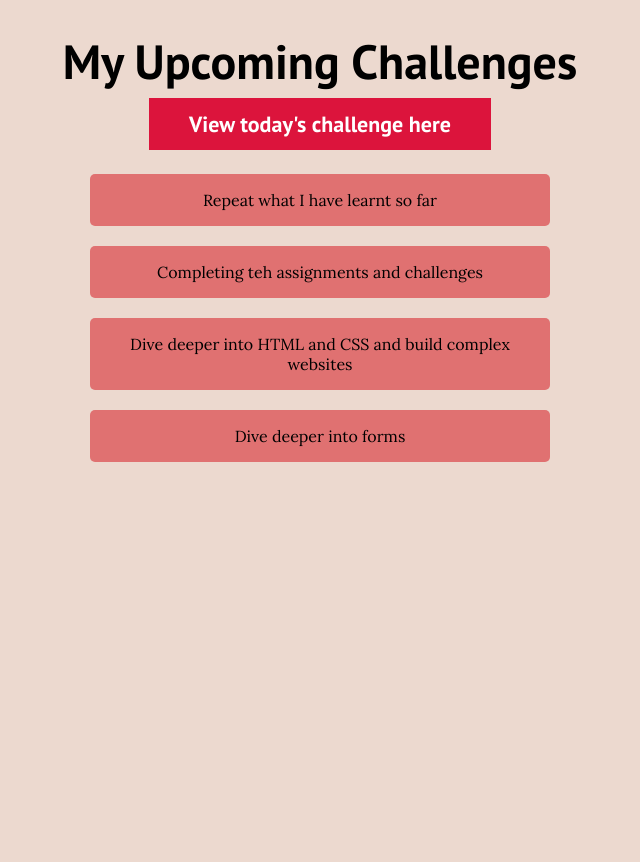
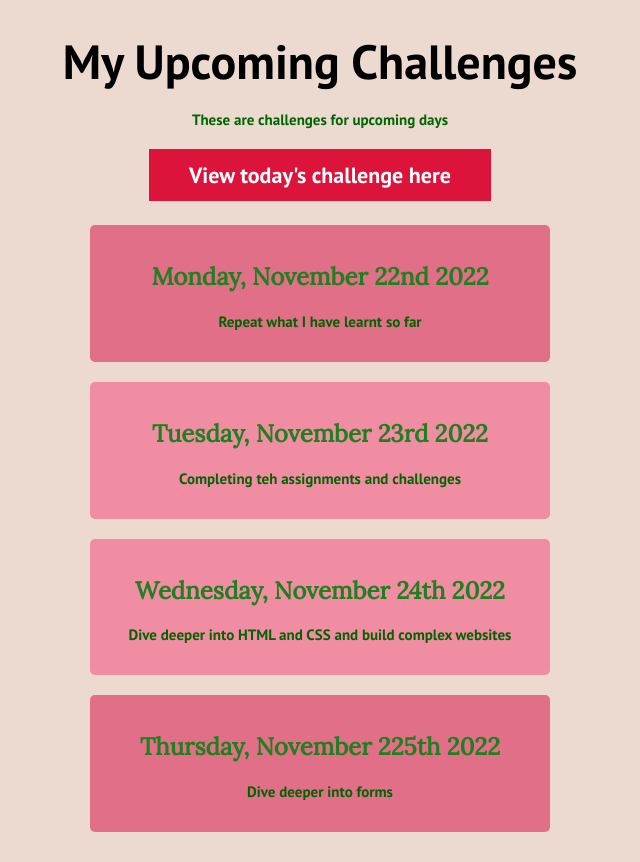
Before and after one commit to deepshi4156/100-Days-of-Web-Development, a plain HTML site: page DAY 4-5/Practice 3/full-week.html in a window 1280 px wide. Shown: the whole page, without its empty margins (320-960 px from the left). Before the commit the page ends 800 px from the top, so only its background shows below. Drawn offline with Linux system fonts and the light colour scheme.

Commit message:
learnt about combinators and type os elements

```diff
--- a/DAY 4-5/Practice 3/full-week.html
+++ b/DAY 4-5/Practice 3/full-week.html
@@ -17,14 +17,27 @@
   <body>
     <header>
       <h1>My Upcoming Challenges</h1>
+      <p>These are challenges for upcoming days</p>
       <p><a href="index.html">View today's challenge here</a></p>
     </header>
     <main>
       <ol>
-        <li>Repeat what I have learnt so far</li>
-        <li>Completing teh assignments and challenges</li>
-        <li>Dive deeper into HTML and CSS and build complex websites</li>
-        <li>Dive deeper into forms</li>
+        <li>
+          <h2>Monday, November 22nd 2022</h2>
+          <p>Repeat what I have learnt so far</p>
+        </li>
+        <li class="highlight-goals">
+          <h2>Tuesday, November 23rd 2022</h2>
+          <p>Completing teh assignments and challenges</p>
+        </li>
+        <li class="highlight-goals">
+          <h2>Wednesday, November 24th 2022</h2>
+          <p>Dive deeper into HTML and CSS and build complex websites</p>
+        </li>
+        <li>
+          <h2>Thursday, November 225th 2022</h2>
+          <p>Dive deeper into forms</p>
+        </li>
       </ol>
     </main>
   </body>
--- a/DAY 4-5/Practice 3/styles/full-week.css
+++ b/DAY 4-5/Practice 3/styles/full-week.css
@@ -9,6 +9,9 @@ a {
   background-color: crimson;
   font-size: 22px;
   padding: 12px 40px;
+}
+header p {
+  margin-bottom: 32px;
 }
 a:hover {
   background-color: rgb(180, 12, 90);
@@ -27,8 +30,14 @@ ol {
   width: 500px;
 }
 li {
-  background-color: #e07171;
+  background-color: #e06f87;
   margin: 20px;
   border-radius: 5px;
   padding: 16px;
 }
+h2 {
+  color: #1e801e;
+}
+.highlight-goals {
+  background-color: #f08da2;
+}
```
Also changed, not shown: DAY 4-5/day 4-5.txt.
